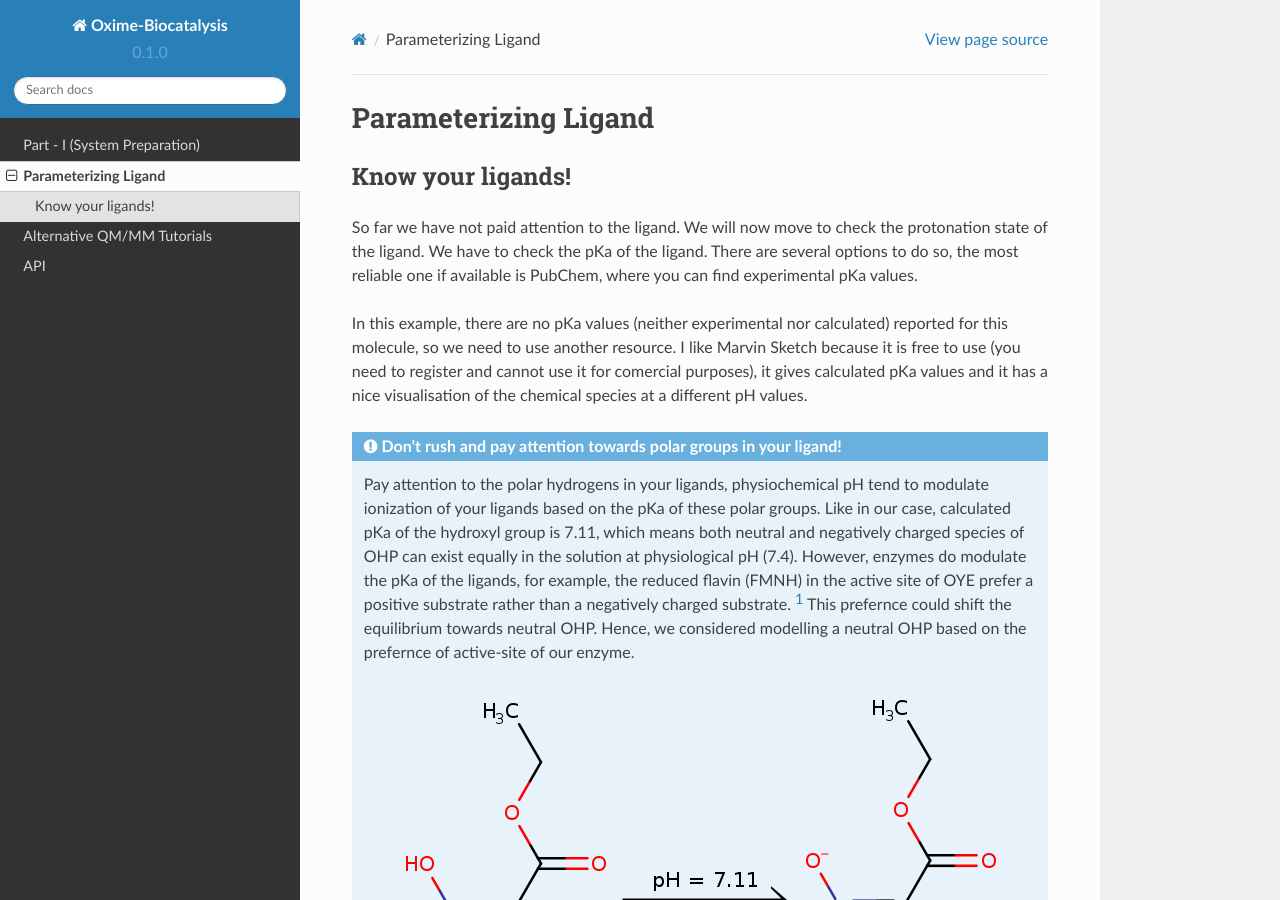
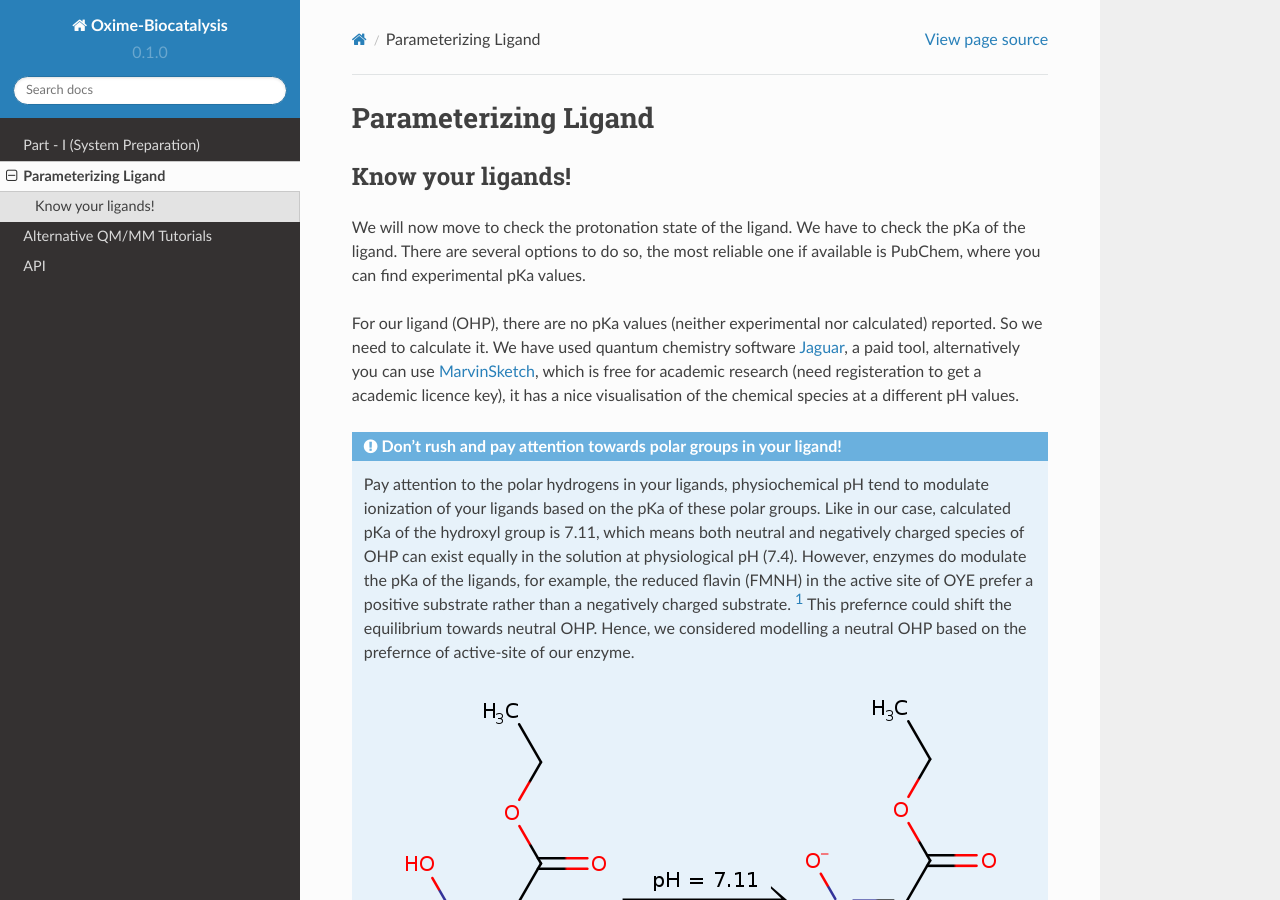
Before and after one commit to hopanoid/Enzyme-Reaction-Dynamics-Tutorial, a Sphinx documentation site: the page built from docs/source/2-ligand.rst, in a window 1280 px wide and 900 px high. Built offline with Sphinx 7.4.7 and the Read the Docs theme 2.0.0, drawn with Linux system fonts in a browser that asks for light colours.

Commit message:
pKa calculation tools added

```diff
--- a/docs/source/2-ligand.rst
+++ b/docs/source/2-ligand.rst
@@ -6,14 +11,14 @@ Parameterizing Ligand
 Know your ligands!
 ==================
 
-So far we have not paid attention to the ligand. We will now move to check the protonation state of the ligand.
-We have to check the pKa of the ligand. There are several options to do so, the most reliable one if available
-is PubChem, where you can find experimental pKa values.
+We will now move to check the protonation state of the ligand. We have to check the pKa of the ligand.
+There are several options to do so, the most reliable one if available is PubChem, where you can find
+experimental pKa values.
 
-In this example, there are no pKa values (neither experimental nor calculated) reported for this molecule, so we
-need to use another resource. I like Marvin Sketch because it is free to use (you need to register and cannot
-use it for comercial purposes), it gives calculated pKa values and it has a nice visualisation of the chemical
-species at a different pH values.
+For our ligand (OHP), there are no pKa values (neither experimental nor calculated) reported. So we
+need to calculate it. We have used quantum chemistry software Jaguar_, a paid tool, alternatively you can
+use MarvinSketch_, which is free for academic research (need registeration to get a academic licence key),
+it has a nice visualisation of the chemical species at a different pH values.
 
 .. admonition:: Don't rush and pay attention towards polar groups in your ligand!
 
--- a/docs/source/includes/links.rst
+++ b/docs/source/includes/links.rst
@@ -16,6 +16,12 @@
 
 .. Gaussian
 .. _Gaussian: https://gaussian.com/
+
+.. Jaguar
+.. _Jaguar: https://www.schrodinger.com/products/jaguar
+
+.. MarvinSketch
+.. _MarvinSketch: https://chemaxon.com/marvin
 
 .. Protein Databank
 .. _4AKE: http://www.rcsb.org/pdb/explore.do?structureId=4ake
```
Also changed, not shown: other parts of docs/source/2-ligand.rst (+5 -0 lines).
